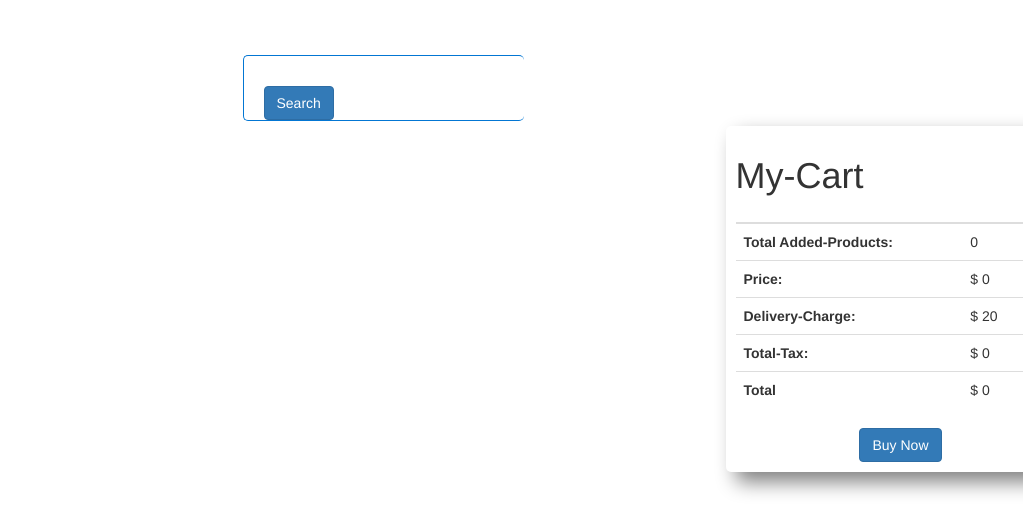
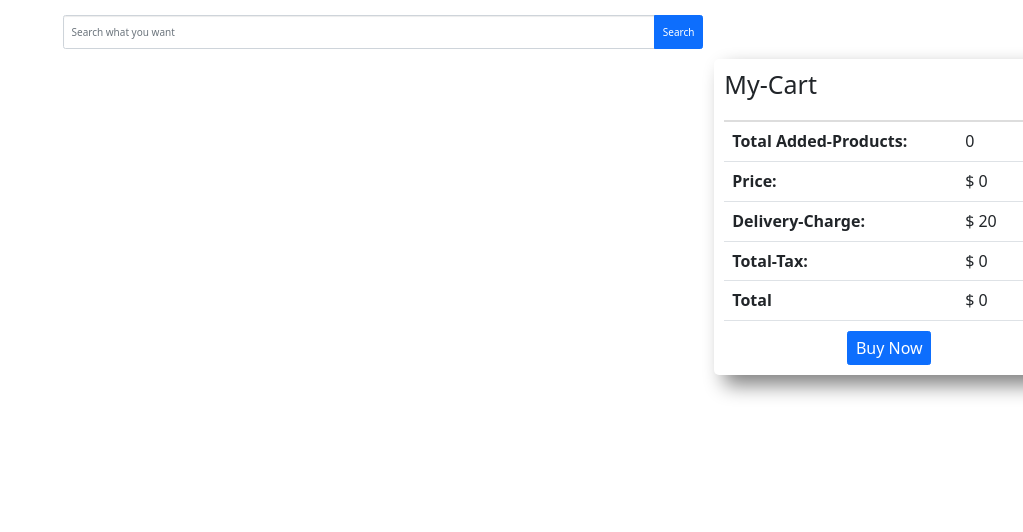
Before and after one commit to Mridul-web-me/Online-store, a plain HTML site: page index.html in a window 1280 px wide. Shown: the whole page, without its empty margins (257-1280 px from the left). Drawn offline with nearby package versions, Linux system fonts and the light colour scheme; no server answers.

Commit message:
total added

```diff
--- a/css/style.css
+++ b/css/style.css
@@ -2,29 +2,16 @@ body {
    overflow-x: hidden;
    font-family: "Montserrat", sans-serif;
  }
-.search-field {
-  border: none;
-  border-radius: 50px;
-  padding: 5px;
-  outline: none;
+
+ th,
+ td {
+   font-size: 16px;
  }
-.search-field:hover {
-  outline: none;
-  border: none;
+
+ .btn {
+   font-size: 20px;
  }
-.search-box {
-  border: 1px solid rgb(3, 118, 211);
-  width: 281px;
-  border-radius: 5px;
-  margin: auto;
-  margin-top: 50px;
-  border-right: none;
-}
-.search-button {
-  padding: 10px 50px;
-  border-radius: 25px;
-  margin-left: 20px;
-}
+
  #all-products {
    display: grid;
    grid-template-columns: repeat(3, 1fr);
@@ -34,20 +21,31 @@ body {
    margin: auto;
    align-items: center;
    justify-content: center;
+   height: 200px;
  }
+
+ /* .card-body.border.border-secondary.h-100.single-product {
+   height: 500px !important;
+ } */
+
  .single-product {
    padding: 10px;
    transition: 0.6s;
+   margin: 20px;
+   height: 300px;
  }
+
  .single-product:hover {
    box-shadow: 4px 4px 7px gray;
    border-radius: 10px;
    border: 1px solid cyan;
  }
+
  .product-image {
    width: 150px;
    height: 150px;
  }
+
  .cart {
    width: 350px;
    /* border: 1px solid green; */
@@ -57,14 +55,24 @@ body {
    margin-right: 30px;
    position: fixed;
  }
+
  .cart-main {
    padding-right: 30px;
  }
+
+ button#addToCart-btn,
+ button#details-btn,
+ button.btn.btn-primary.text-center {
+   font-size: 16px;
+ }
+
+
  @media only screen and (max-width: 768px) {
    #all-products {
      display: grid;
      grid-template-columns: repeat(1, 1fr);
    }
+
    .cart {
      width: 300px;
      /* border: 1px solid green; */
@@ -74,10 +82,12 @@ body {
      margin-right: 30px;
      position: fixed;
    }
+
    .cart-main {
      padding-right: 10px;
    }
  }
+
  @media only screen and (max-width: 468px) {
    #all-products {
      display: grid;
--- a/index.html
+++ b/index.html
@@ -11,6 +11,9 @@
   <link rel="stylesheet" href="https://maxcdn.bootstrapcdn.com/bootstrap/3.3.7/css/bootstrap.min.css"
     integrity="sha384-BVYiiSIFeK1dGmJRAkycuHAHRg32OmUcww7on3RYdg4Va+PmSTsz/K68vbdEjh4u" crossorigin="anonymous" />
 
+  <!-- Bootstrap -->
+  <link href="https://cdn.jsdelivr.net/npm/bootstrap@5.1.1/dist/css/bootstrap.min.css" rel="stylesheet">
+
   <!-- google Montserrat  font  -->
   <link rel="preconnect" href="https://fonts.googleapis.com" />
   <link rel="preconnect" href="https://fonts.gstatic.com" crossorigin />
@@ -20,15 +23,13 @@
 <body>
   <header></header>
   <main class="main">
-    <div class="search-field">
-      <div class="search-box">
-        <input id="input-field" class="search-field" type="text" />
-        <button type="button" class="btn btn-primary search-button" data-toggle="button" aria-pressed="false"
+    <div class="input-group mb-3 w-50 mx-auto my-4">
+      <input type="text" id="search-field" class="form-control w-25  d-inline" placeholder="Search what you want">
+      <button type="button" class="btn btn-primary search-button" data-toggle="button" aria-pressed="false"
           autocomplete="off" id="search-btn" onclick="loadProducts()">
           Search
         </button>
-      </div>
-    </div>
+  </div>
     <div class="row">
       <div class="col-md-9 col-lg-9 col-sm-7">
         <div id="all-products" class="">
--- a/js/app.js
+++ b/js/app.js
@@ -14,47 +14,55 @@ const showProducts = (products) => {
     const image = product.images;
     const div = document.createElement("div");
     div.classList.add("product");
-    div.innerHTML = `<div class="single-product">
-      <div>
+    div.innerHTML = `
+    <div class="card-body border border-secondary single-product">
     <img class="product-image" src=${product.image}></img>
-      </div>
-      <h3>${product.title}</h3>
-      <p>Category: ${product.category}</p>
-      <h2>Price: $ ${product.price}</h2>
-      <button onclick="addToCart(${product.id},${product.price})" id="addToCart-btn" class="buy-now btn btn-success">add to cart</button>
-      <button id="details-btn" class="btn btn-danger">Details</button></div>
-      `;
+                    <h3 class="card-title py-2">${product.title}</h3>
+                    <p>Category: ${product.category}</p>
+                    <h2>Price: $ ${product.price}</h2>
+                    <button onclick="addToCart(${product.id},${product.price})" id="addToCart-btn" class="buy-now btn btn-success">add to cart</button>
+                    <button id="details-btn" class="btn btn-danger">Details</button>
+            </div>`
     document.getElementById("all-products").appendChild(div);
   }
 };
 
+
+
+
 let count = 0;
 const addToCart = (id, price) => {
   count = count + 1;
-  updatePrice(id, price);
+  updatePrice("price", price);
+
   updateTaxAndCharge();
-  updateTotal()
-  document.getElementById('total-Products').innerText = count;
+  updateTotal();
+  document.getElementById("total-Products").innerText = count;
 };
 
-const getInputValue = () => {
-  const element = document.getElementById('price').innerText;
+const getInputValue = (id) => {
+  const element = document.getElementById(id).innerText;
   const converted = parseFloat(element);
   return converted;
 };
+
+
+
 
 // main price update function
 const updatePrice = (id, value) => {
   const convertedOldPrice = getInputValue(id);
   const convertPrice = parseFloat(value);
   const total = convertedOldPrice + convertPrice;
-  document.getElementById('price').innerText = total.toFixed(2);
+  document.getElementById(id).innerText = total.toFixed(2);
 };
+
 
 // set innerText function
 const setInnerText = (id, value) => {
   document.getElementById(id).innerText = value.toFixed(2);
 };
+
 
 // update delivery charge and total Tax
 const updateTaxAndCharge = () => {
```
Lines whose indentation alone changed are shown as unchanged.
